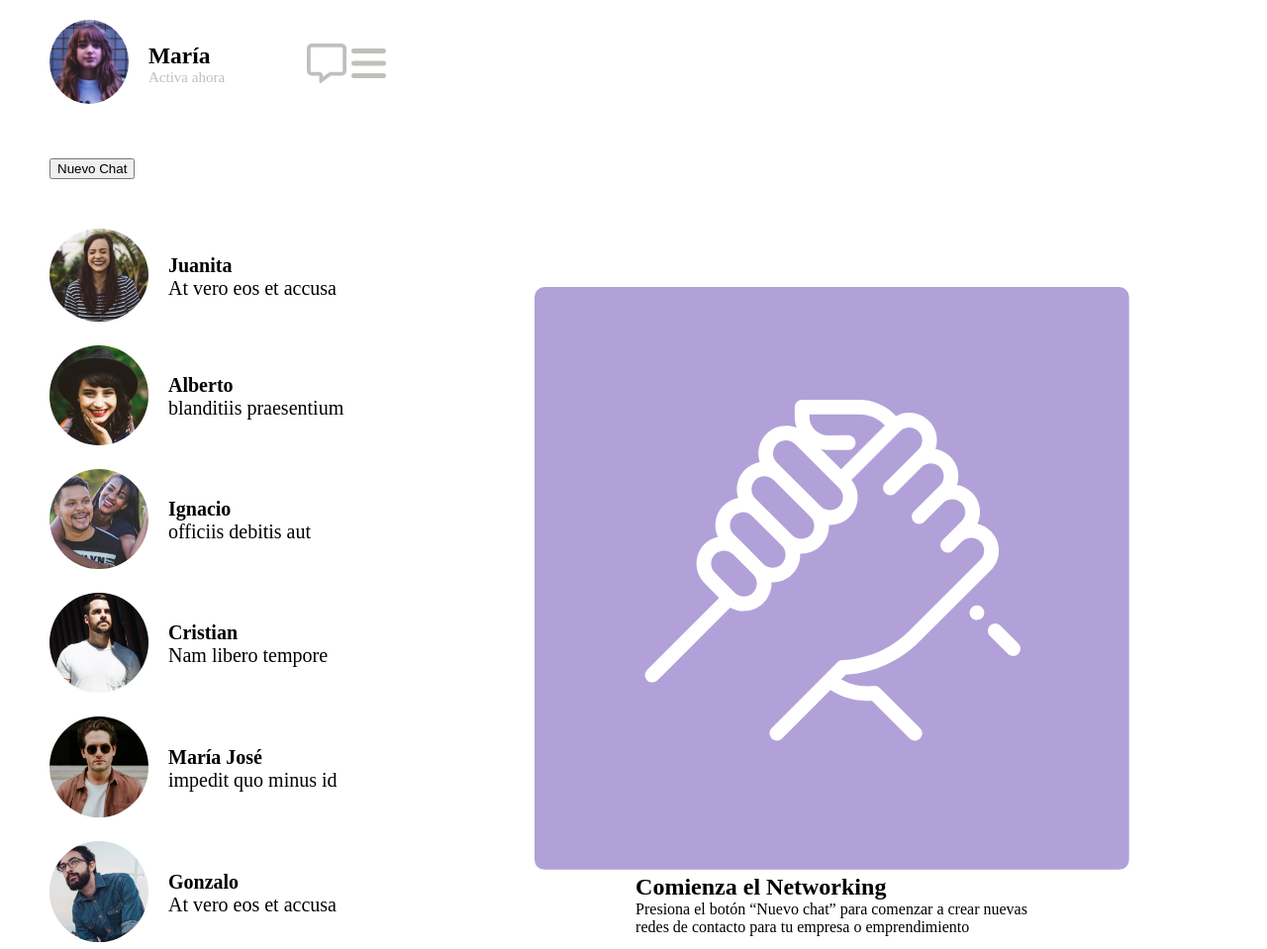
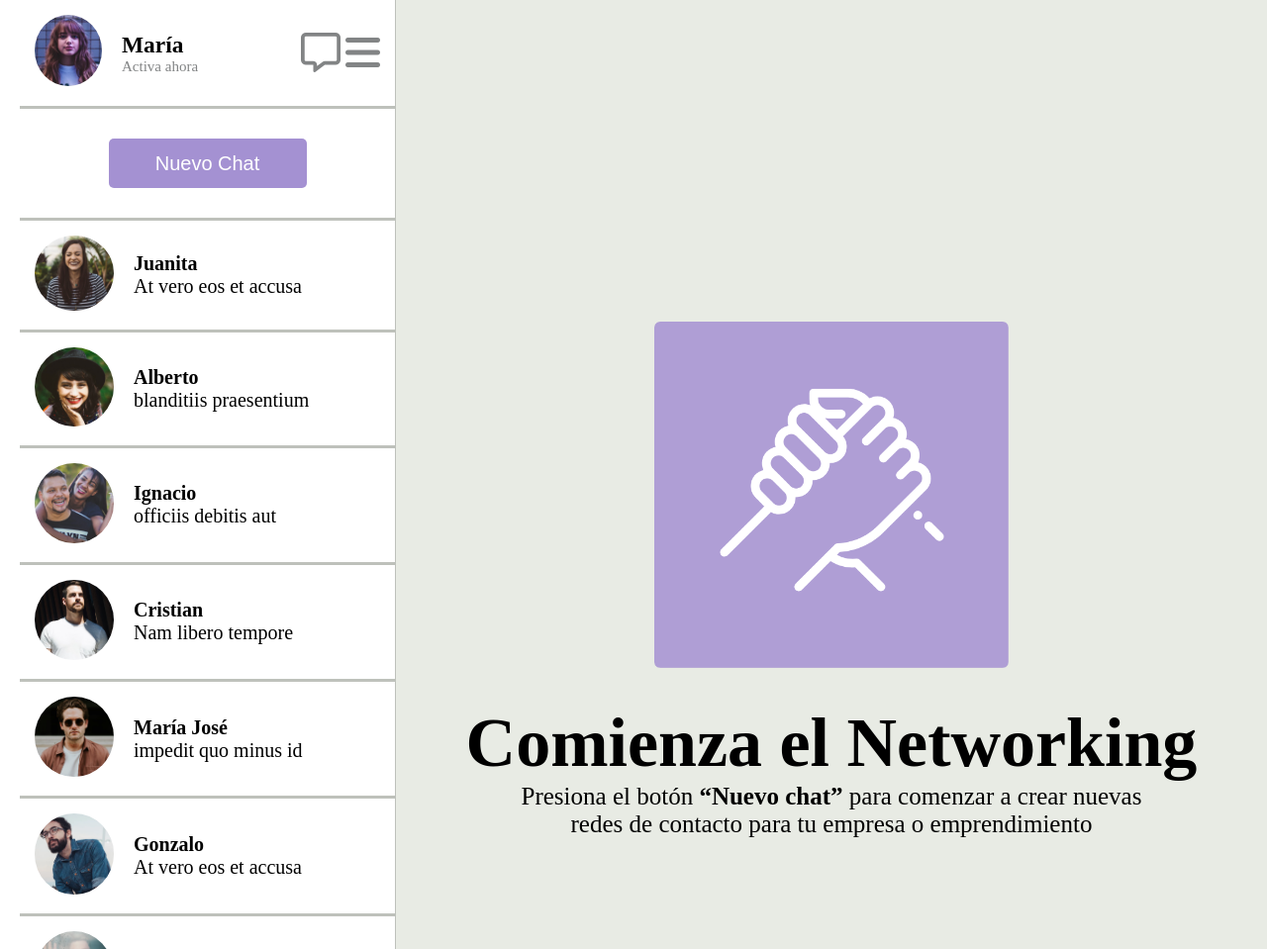
Before and after one commit to Danipazelizondo/Mod2_des1_DE, a plain HTML site: page index.html in a window 1280 px wide. Shown: the top 959 px of the page at 99% size. Drawn offline with Linux system fonts and the light colour scheme.

Commit message:
changes in style css

```diff
--- a/assets/css/style.css
+++ b/assets/css/style.css
@@ -1,5 +1,6 @@
 *{
     margin: 0px;
+    padding: 0px;
     box-sizing: border-box;
 }
 
@@ -7,6 +8,7 @@
     display: flex;
     justify-content: space-between;
     align-items: center;
+    background-color: #E8EBE4;
 }
 
 .seccion-contactos {
@@ -14,21 +16,24 @@
     flex-direction: column;
     max-width: 400px;
     width: 100%;
-    gap: 50px;
-    padding:20px 10px;
+    gap: 30px;
+    border-right: 1px solid #bec1bb;
+    border-bottom: 3px solid #bec1bb;
+    background-color: white;
+    padding-left: 20px;
 }
 
 .estado-usuario {
     display: flex;
     justify-content: space-between;
     align-items: center;
-    gap: 20px;
-    padding-inline-start: 40px;
+    padding: 15px;
     font-size: 20px;
+    border-bottom: 3px solid #bec1bb;
 }
 
 .estado-usuario p {
-    color: #BEC1BB;
+    color: #828485;
     font-size: 15px;
 }
 
@@ -42,6 +47,7 @@
 .sidebar {
     display: flex;
     flex-flow: column nowrap;
+    border-top: 3px solid #bec1bb;
 }
 
 .contact-list {
@@ -50,25 +56,41 @@
     align-items: flex-start;
     justify-content: flex-start;
     list-style: none;
-    gap: 20px;
 }
 
 .tarjeta-contacto {
     display: flex;
     flex-flow: row nowrap;
     align-items: center;
+    border-bottom: 3px solid #bec1bb;
     gap: 20px;
-
+    padding: 15px;
+    max-width: 100%;
 }
 
 .estado-contacto {
     font-size: 20px;
-
+    width: 300px;
+    max-width: 100%;
 }
 
 
 .nuevo-chat {
-    padding-inline-start: 40px
+    display: flex;
+    flex-wrap: wrap;
+    align-content: center;
+    justify-content: center;
+}
+
+.nuevo-chat button {
+    background-color: #A491D2;
+    color: white;
+    border: none;
+    border-radius: 5px;
+    cursor: pointer;
+    font-size: 20px;
+    width: 200px;
+    height: 50px;
 }
 
 .seccion-principal {
@@ -77,10 +99,28 @@
     justify-content: space-between;
     align-items: center;
     flex-grow: 2;
+    text-align: center;
+    max-height: 100%;
+    max-width: 100%;
+    font-size: 25px;
+    gap: 30px;
+    background-color: #E8EBE4;
+}
+
+.seccion-principal h1 {
+    font-size: 70px;
+}
+.seccion-principal span {
+    font-weight: bold;
+}
+
+.logo img {
+    height: 350px;
+    max-height: 100%;
 }
 
 .foto-usuario {
-    max-width: 80px;
+    max-width: 68px;
 }
 
 .foto-usuario img {
@@ -88,13 +128,13 @@
     border-radius: 50%
 }
 
-.foto-contacto{
-    max-width: 100px;
+.foto-contacto {
+    max-width: 80px;
 }
 
 .foto-contacto img {
     max-width: 100%;
-    border-radius: 50%
+    border-radius: 50%;
 }
 
 .footer {
--- a/index.html
+++ b/index.html
@@ -28,8 +28,8 @@
                     </div>
                 </div>
                 <div>
-                    <i class="fa-regular fa-message fa-2xl" style="color: #bec1bb;"></i>
-                    <i class="fa-solid fa-bars fa-2xl" style="color: #bec1bb;"></i>
+                    <i class="fa-regular fa-message fa-2xl" style="color: #828485;"></i>
+                    <i class="fa-solid fa-bars fa-2xl" style="color: #828485;"></i>
                 </div>
             </section>
 <!-- sección botón nuevo mensaje -->
@@ -118,7 +118,7 @@
         </section>
 <!-- SECCIÓN PRINCIPAL -->
         <section class="seccion-principal">
-            <figure>
+            <figure class="logo">
                 <img src="./assets/img/hand.png" alt="Logo sitio web">
             </figure>
             <div>
@@ -127,16 +127,9 @@
                     redes de contacto para tu empresa o emprendimiento</p>
             </div>
         </section>
-
-
     </main>
 
-
-
-    <footer class="footer">
-        <p>Todos los derechos reservados &copy; 2025</p>
+    <footer>
     </footer>
-
-
 </body>
 </html>
```
